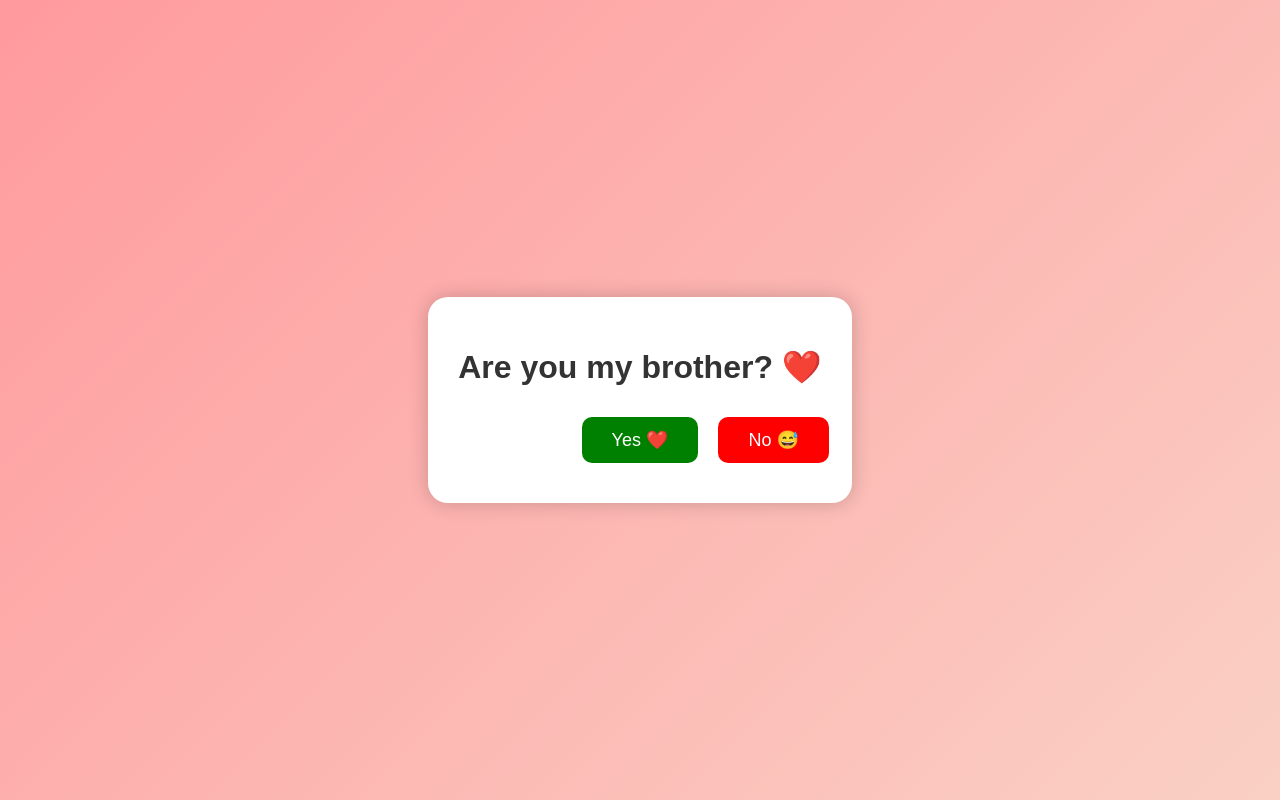
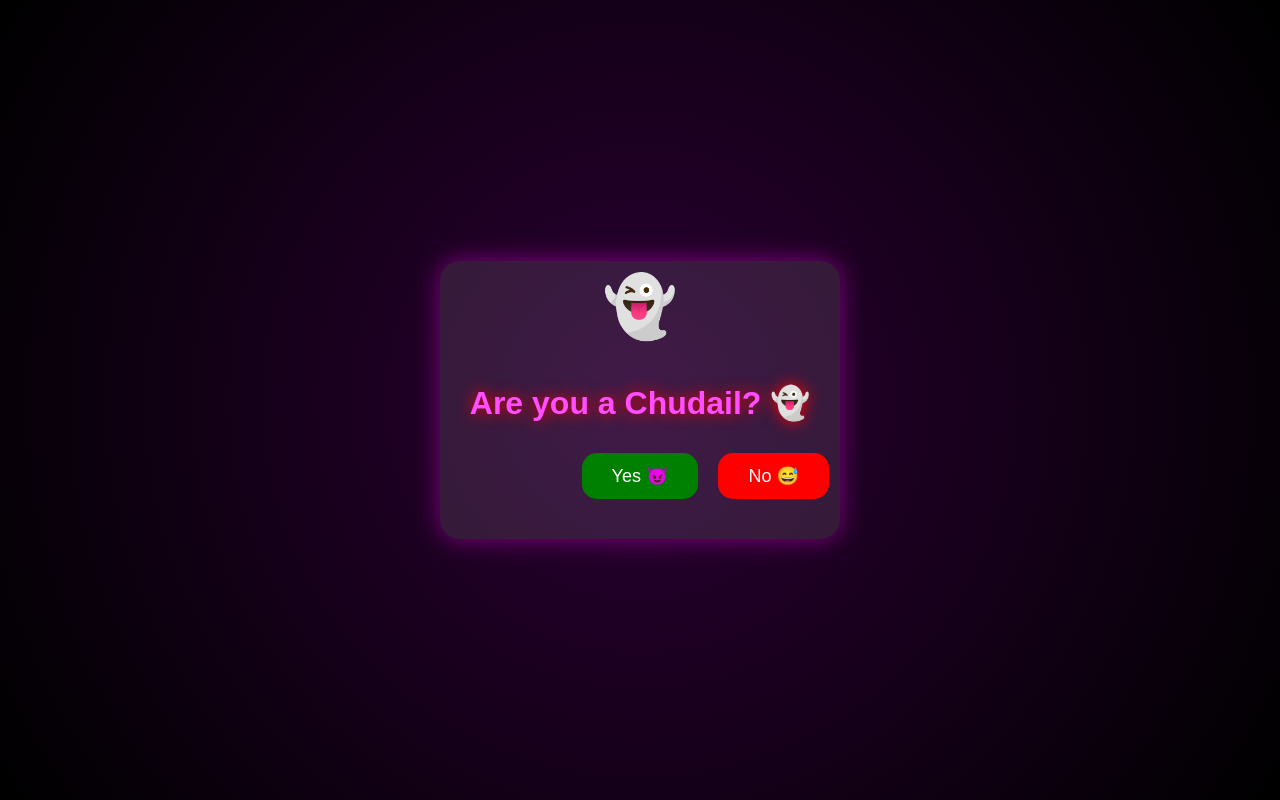
Before and after one commit to karjun37947-sys/surprise-page, a plain HTML site: page index.html in a window 1280 px wide. Drawn offline with Linux system fonts and the light colour scheme.

Commit message:
Update index.html

```diff
--- a/index.html
+++ b/index.html
@@ -2,7 +2,7 @@
     <!DOCTYPE html>
 <html>
 <head>
-<title>Brother Surprise</title>
+<title>Chudail Surprise 👻</title>
 
 <style>
 body{
@@ -11,33 +11,36 @@ body{
     display:flex;
     justify-content:center;
     align-items:center;
-    background:linear-gradient(135deg,#ff9a9e,#fad0c4);
+    background:radial-gradient(circle,#2b0033,#000);
+    color:white;
     font-family:Arial,sans-serif;
-    text-align:center;
+    overflow:hidden;
 }
 
 .box{
-    background:white;
+    text-align:center;
+    background:rgba(255,255,255,0.1);
     padding:30px;
     border-radius:20px;
-    box-shadow:0 0 20px rgba(0,0,0,0.2);
+    box-shadow:0 0 25px purple;
+}
+
+h1{
+    color:#ff4dff;
+    text-shadow:0 0 15px red;
 }
 
 #timer{
-    font-size:50px;
-    color:#ff4b5c;
-}
-
-h1{
-    color:#333;
+    font-size:60px;
+    color:#ff0000;
 }
 
 button{
     padding:12px 30px;
     margin:10px;
+    border:none;
+    border-radius:15px;
     font-size:18px;
-    border:none;
-    border-radius:10px;
     cursor:pointer;
 }
 
@@ -50,7 +53,17 @@ button{
     background:red;
     color:white;
     position:absolute;
-    display:none;
+}
+
+.ghost{
+    font-size:60px;
+    animation:float 2s infinite;
+}
+
+@keyframes float{
+    50%{
+        transform:translateY(-20px);
+    }
 }
 </style>
 
@@ -60,13 +73,15 @@ button{
 
 <div class="box">
 
-<h1 id="message">Please wait...</h1>
+<div class="ghost">👻</div>
+
+<h1 id="question">Chudail is coming...</h1>
 
 <div id="timer">4</div>
 
 <div id="buttons" style="display:none;">
-    <button id="yes">Yes ❤️</button>
-    <button id="no">No 😅</button>
+<button id="yes">Yes 😈</button>
+<button id="no">No 😅</button>
 </div>
 
 </div>
@@ -74,53 +89,76 @@ button{
 
 <script>
 
-let time = 4;
+let count=4;
 
-let countdown = setInterval(function(){
+let countdown=setInterval(()=>{
 
-    time--;
+count--;
 
-    document.getElementById("timer").innerHTML = time;
+document.getElementById("timer").innerHTML=count;
 
-    if(time <= 0){
+if(count<=0){
 
-        clearInterval(countdown);
+clearInterval(countdown);
 
-        document.getElementById("timer").style.display="none";
+document.getElementById("timer").style.display="none";
 
-        document.getElementById("message").innerHTML =
-        "Are you my brother? ❤️";
+showQuestion();
 
-        document.getElementById("buttons").style.display="block";
-
-        document.getElementById("no").style.display="inline-block";
-    }
+}
 
 },1000);
 
 
-
-let noButton = document.getElementById("no");
-
-noButton.addEventListener("mouseover",function(){
-
-    let x = Math.random() * (window.innerWidth - 100);
-    let y = Math.random() * (window.innerHeight - 50);
-
-    noButton.style.left = x + "px";
-    noButton.style.top = y + "px";
-
-});
+let questions=[
+"Are you a Chudail? 👻",
+"Are you a Bhootni? 🧟‍♀️",
+"Did you like this surprise? ❤️"
+];
 
 
-document.getElementById("yes").onclick=function(){
+let index=0;
 
-    document.getElementById("message").innerHTML =
-    "Yay! ❤️ I knew it!";
 
-    document.getElementById("buttons").style.display="none";
+function showQuestion(){
+
+document.getElementById("question").innerHTML=
+questions[index];
+
+document.getElementById("buttons").style.display="block";
 
 }
+
+
+yes.onclick=function(){
+
+index++;
+
+if(index < questions.length){
+
+showQuestion();
+
+}else{
+
+document.getElementById("question").innerHTML=
+"Thank you 😄👻";
+
+document.getElementById("buttons").style.display="none";
+
+}
+
+};
+
+
+no.onmouseover=function(){
+
+let x=Math.random()*(window.innerWidth-100);
+let y=Math.random()*(window.innerHeight-50);
+
+no.style.left=x+"px";
+no.style.top=y+"px";
+
+};
 
 </script>
 
```
